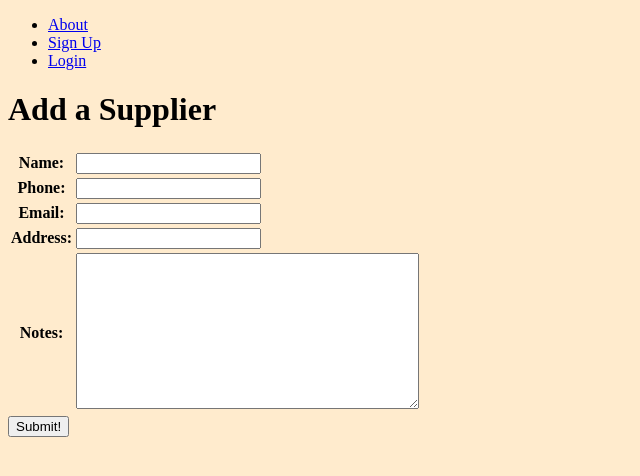
After one commit to Pericarney00/FreshTrack, a Django app: page /suppliers/create/ in a window 1280 px wide. The commit adds this page. Shown: the part 26-502 px from the top of the page, without its empty margins (0-640 px from the left). Run offline with Django 5.2, Linux system fonts and the light colour scheme.

Commit message:
Complete Create Supplier functionality and Ui

```diff
--- a/main_app/models.py
+++ b/main_app/models.py
@@ -20,7 +20,7 @@ CATEGORIES = (
 class Supplier(models.Model):
   name = models.CharField(max_length=50)
   phone = models.CharField(max_length=50)
-  email = models.EmailField()
+  email = models.EmailField(blank=True, null=False)
   address = models.CharField(max_length=80)
   notes = models.TextField(blank=True)
 
--- a/main_app/templates/base.html
+++ b/main_app/templates/base.html
@@ -19,18 +19,20 @@
       </div>
       <nav>
         <ul>
-          <li><a href="{% url 'about' %}">About</a></li>
+          <li class="nav"><a href="{% url 'about' %}">About</a></li>
           {% if user.is_authenticated %}
-          <li><a href="{% url 'product-index' %}">Product List</a></li>
-          <li><a href="{% url 'product-create' %}">Add a Product</a></li>
+          <li class="nav"><a href="{% url 'product-index' %}">Product List</a></li>
+          <li class="nav"><a href="{% url 'product-create' %}">Add a Product</a></li>
+          <li class="nav"><a href="{% url 'supplier-create' %}">Add a Supplier</a></li>
+          <li class="nav">
             <form id="logout-form" method="post" action="{% url 'logout' %}">
               {% csrf_token %}
               <button type="submit">Log out</button>
             </form>
           </li>
           {% else %}
-          <li><a href="{% url 'signup' %}">Sign Up</a></li>
-          <li><a href="{% url 'home' %}">Login</a></li>
+          <li class="nav"><a href="{% url 'signup' %}">Sign Up</a></li>
+          <li class="nav"><a href="{% url 'home' %}">Login</a></li>
           {% endif %}
         </ul>
       </nav>
--- a/main_app/templates/main_app/product_form.html
+++ b/main_app/templates/main_app/product_form.html
@@ -14,7 +14,6 @@
   <table>
     {{ form.as_table }}
   </table>
-
   <button type="submit" class="btn submit">Submit!</button>
 </form>
 
--- /dev/null
+++ b/main_app/templates/main_app/supplier_form.html
@@ -0,0 +1,22 @@
+{% extends 'base.html' %}
+{% load static %}
+{% block head %}
+  <link rel="stylesheet" href="{% static 'css/form.css' %}" />
+{% endblock %}
+{% block content %}
+  <div class="page-header">
+    {% if object %}
+      <h1>Edit {{object.name}}</h1>
+    {% else %}
+      <h1>Add a Supplier</h1>
+    {% endif %}
+  </div>
+  <form action="" method="post" class="form-container" autocomplete="off">
+    {% csrf_token %}
+    <table>
+      {{ form.as_table }}
+    </table>
+    <button type="submit" class="btn submit">Submit!</button>
+  </form>
+
+{% endblock %}
--- a/main_app/urls.py
+++ b/main_app/urls.py
@@ -11,5 +11,6 @@ urlpatterns = [
   path('products/<int:pk>/update/', views.ProductUpdate.as_view(), name='product-update'),
   path('products/<int:pk>/delete/', views.ProductDelete.as_view(), name='product-delete'),
   path('accounts/signup', views.signup, name='signup'),
+  path('suppliers/create/', views.SupplierCreate.as_view(), name='supplier-create'),
 
 ]
--- a/main_app/views.py
+++ b/main_app/views.py
@@ -59,3 +59,7 @@ class ProductUpdate(LoginRequiredMixin, UpdateView):
 class ProductDelete(LoginRequiredMixin, DeleteView):
   model = Product
   success_url = '/products/'
+
+class SupplierCreate(CreateView):
+  model = Supplier
+  fields = '__all__'
```
